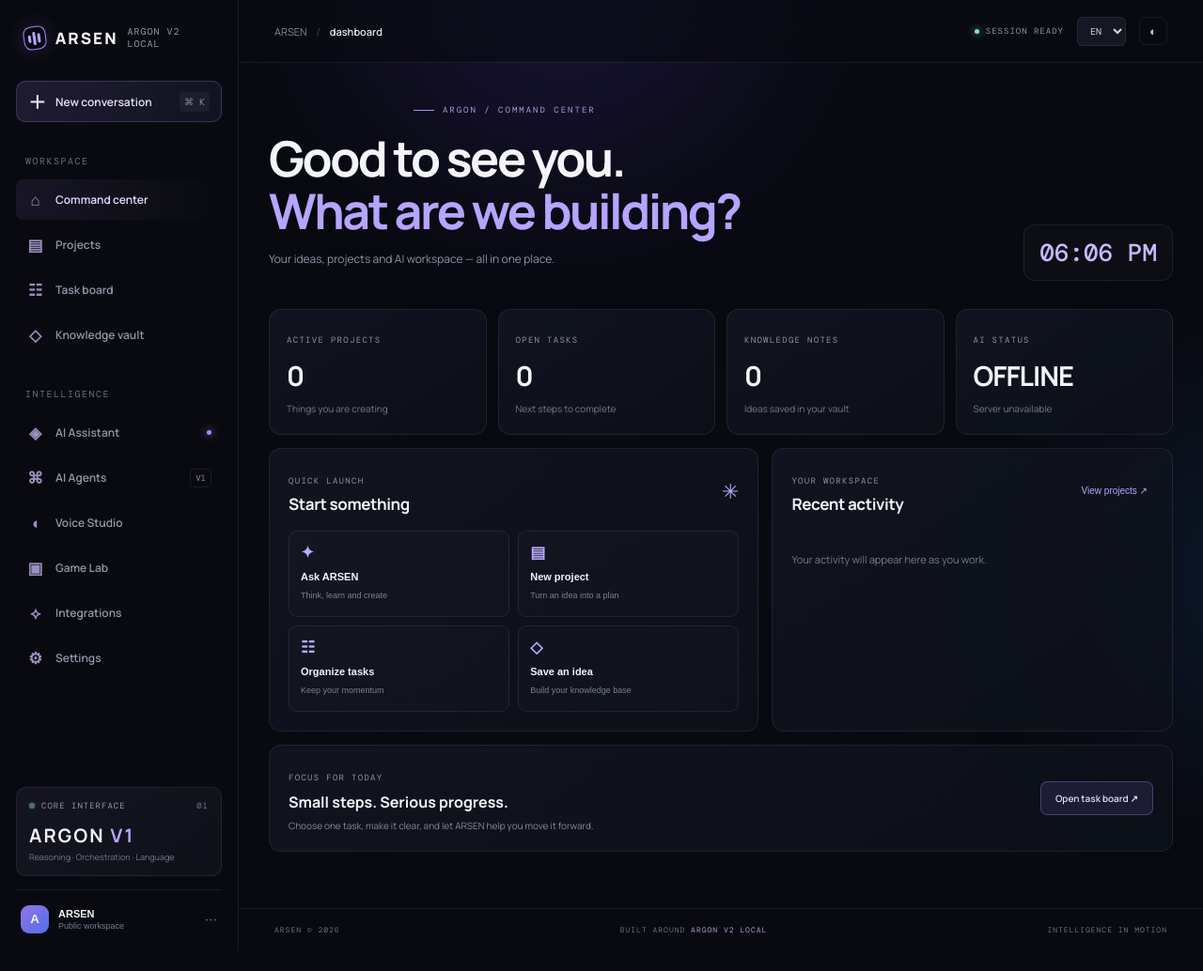
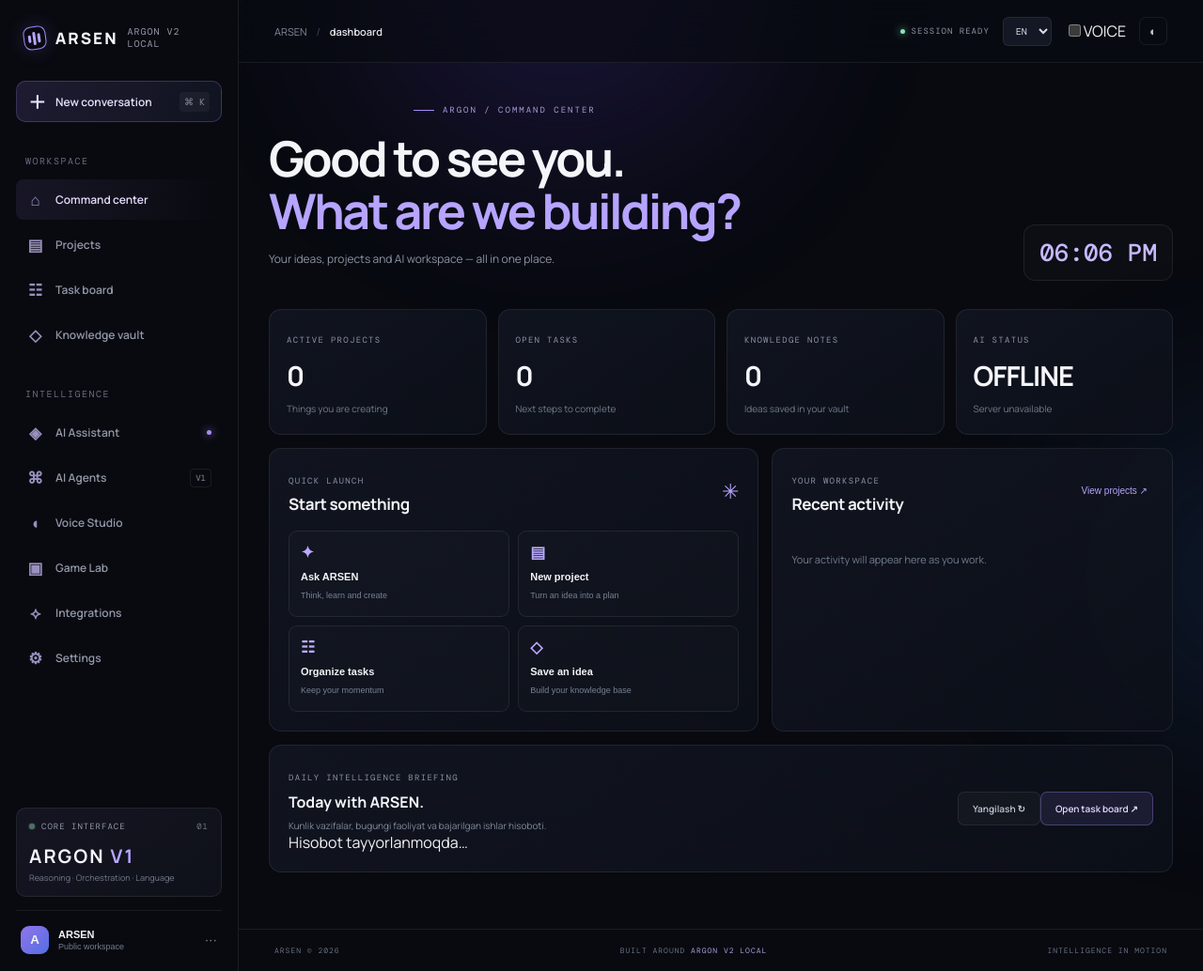
Before and after one commit to mirfayzfarxodov1-png/ARSEN, a browser extension: page public/index.html in a window 1280 px wide. Shown: the whole page at 94% size. Before the commit the page ends 1012 px from the top, so only its background shows below. Drawn offline with nearby package versions, Linux system fonts and the light colour scheme; no server answers.

Commit message:
Add daily briefing and voice controls to dashboard

```diff
--- a/public/index.html
+++ b/public/index.html
@@ -35,7 +35,7 @@
     </aside>
 
     <main class="main">
-      <header class="topbar"><button class="mobile-menu" id="mobileMenu">☰</button><div class="breadcrumb"><span>ARSEN</span><b>/</b><strong id="crumb" data-i18n="assistant">AI Assistant</strong></div><div class="top-actions"><span class="secure-label"><span></span><span data-i18n="privateSession">SESSION READY</span></span><select id="language" aria-label="Language"><option value="en">EN</option><option value="uz">UZ</option><option value="ru">RU</option><option value="es">ES</option><option value="fr">FR</option><option value="de">DE</option></select><button class="icon-button" id="themeToggle" title="Toggle appearance">◐</button></div></header>
+      <header class="topbar"><button class="mobile-menu" id="mobileMenu">☰</button><div class="breadcrumb"><span>ARSEN</span><b>/</b><strong id="crumb" data-i18n="assistant">AI Assistant</strong></div><div class="top-actions"><span class="secure-label"><span></span><span data-i18n="privateSession">SESSION READY</span></span><select id="language" aria-label="Language"><option value="en">EN</option><option value="uz">UZ</option><option value="ru">RU</option><option value="es">ES</option><option value="fr">FR</option><option value="de">DE</option></select><label class="auto-speak-toggle" title="ARSEN javoblarini ovoz chiqarib o‘qish"><input type="checkbox" id="autoSpeak"><span>VOICE</span></label><button class="icon-button" id="themeToggle" title="Toggle appearance">◐</button></div></header>
 
       <section class="view" id="view-chat">
         <div class="chat-wrap">
@@ -59,7 +59,7 @@
           <div class="dashboard-head"><div><div class="eyebrow"><span class="eyebrow-line"></span> ARGON / COMMAND CENTER</div><h1>Good to see you.<br><em>What are we building?</em></h1><p>Your ideas, projects and AI workspace — all in one place.</p></div><div class="dashboard-clock" id="liveClock">--:--</div></div>
           <div class="dashboard-stats"><article class="stat-card"><span>ACTIVE PROJECTS</span><strong id="statProjects">0</strong><small>Things you are creating</small></article><article class="stat-card"><span>OPEN TASKS</span><strong id="statTasks">0</strong><small>Next steps to complete</small></article><article class="stat-card"><span>KNOWLEDGE NOTES</span><strong id="statNotes">0</strong><small>Ideas saved in your vault</small></article><article class="stat-card"><span>AI STATUS</span><strong id="statAI">—</strong><small id="statAIHint">Checking provider</small></article></div>
           <div class="dashboard-grid"><article class="dashboard-panel quick-panel"><div class="panel-heading"><div><span class="panel-kicker">QUICK LAUNCH</span><h2>Start something</h2></div><span class="panel-mark">✳</span></div><div class="quick-grid"><button data-view="chat"><b>✦</b><span>Ask ARSEN</span><small>Think, learn and create</small></button><button data-view="projects"><b>▤</b><span>New project</span><small>Turn an idea into a plan</small></button><button data-view="tasks"><b>☷</b><span>Organize tasks</span><small>Keep your momentum</small></button><button data-view="vault"><b>◇</b><span>Save an idea</span><small>Build your knowledge base</small></button></div></article><article class="dashboard-panel activity-panel"><div class="panel-heading"><div><span class="panel-kicker">YOUR WORKSPACE</span><h2>Recent activity</h2></div><button class="text-action" data-view="projects">View projects ↗</button></div><div id="recentActivity" class="recent-activity"><p class="empty-state">Your activity will appear here as you work.</p></div></article></div>
-          <article class="dashboard-panel focus-panel"><div><span class="panel-kicker">FOCUS FOR TODAY</span><h2>Small steps. Serious progress.</h2><p>Choose one task, make it clear, and let ARSEN help you move it forward.</p></div><button class="primary-button" data-view="tasks">Open task board ↗</button></article>
+          <article class="dashboard-panel focus-panel"><div><span class="panel-kicker">DAILY INTELLIGENCE BRIEFING</span><h2>Today with ARSEN.</h2><p>Kunlik vazifalar, bugungi faoliyat va bajarilgan ishlar hisoboti.</p><div id="dailyBriefing" class="daily-briefing" aria-live="polite">Hisobot tayyorlanmoqda…</div></div><div class="briefing-actions"><button class="secondary-button" id="briefingButton">Yangilash ↻</button><button class="primary-button" data-view="tasks">Open task board ↗</button></div></article>
         </div>
       </section>
       <section class="view" id="view-projects"><div class="workspace-wrap"><div class="page-heading"><div class="eyebrow">ARSEN / WORKSPACE</div><h1>Your projects.</h1><p>Collect ideas, define outcomes and track what you are building.</p></div><div class="workspace-toolbar"><input id="projectSearch" placeholder="Search projects..."><span id="projectCount" class="subtle-count">0 projects</span></div><form class="create-panel" id="projectForm"><div><span class="panel-kicker">NEW PROJECT</span><h2>Give your next idea a home.</h2></div><div class="form-row"><input id="projectName" required maxlength="70" placeholder="Project name"><select id="projectCategory"><option>AI & Software</option><option>Game development</option><option>Creative</option><option>Learning</option><option>Business</option><option>Other</option></select><button class="primary-button" type="submit">＋ Create project</button></div><textarea id="projectDescription" maxlength="500" rows="2" placeholder="What do you want to achieve? (optional)"></textarea></form><div id="projectGrid" class="project-grid"></div></div></section>
@@ -73,5 +73,6 @@
   <script src="/app.js" defer></script>
   <script src="/modules/workspace.js" defer></script>
   <script src="/modules/shortcuts.js" defer></script>
+  <script src="/modules/daily-briefing.js" defer></script>
 </body>
 </html>
```
